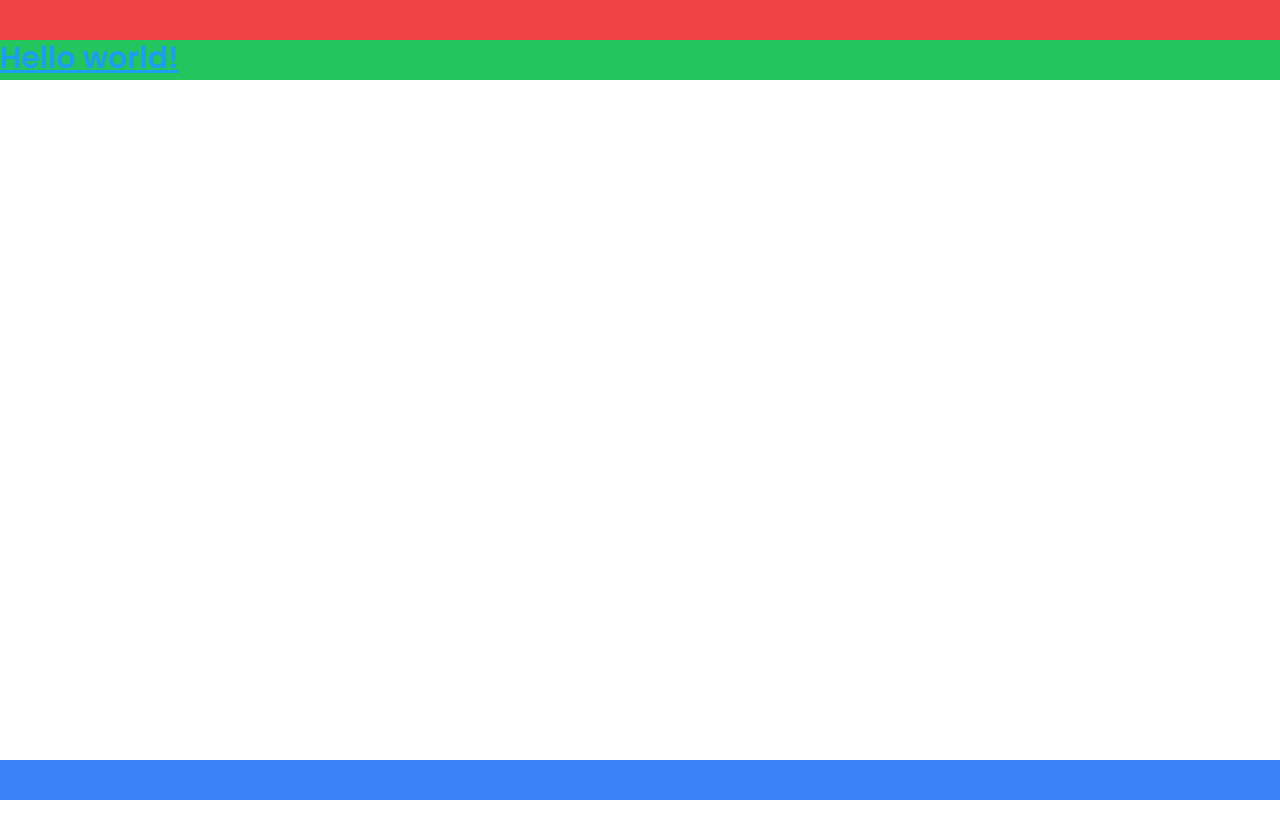
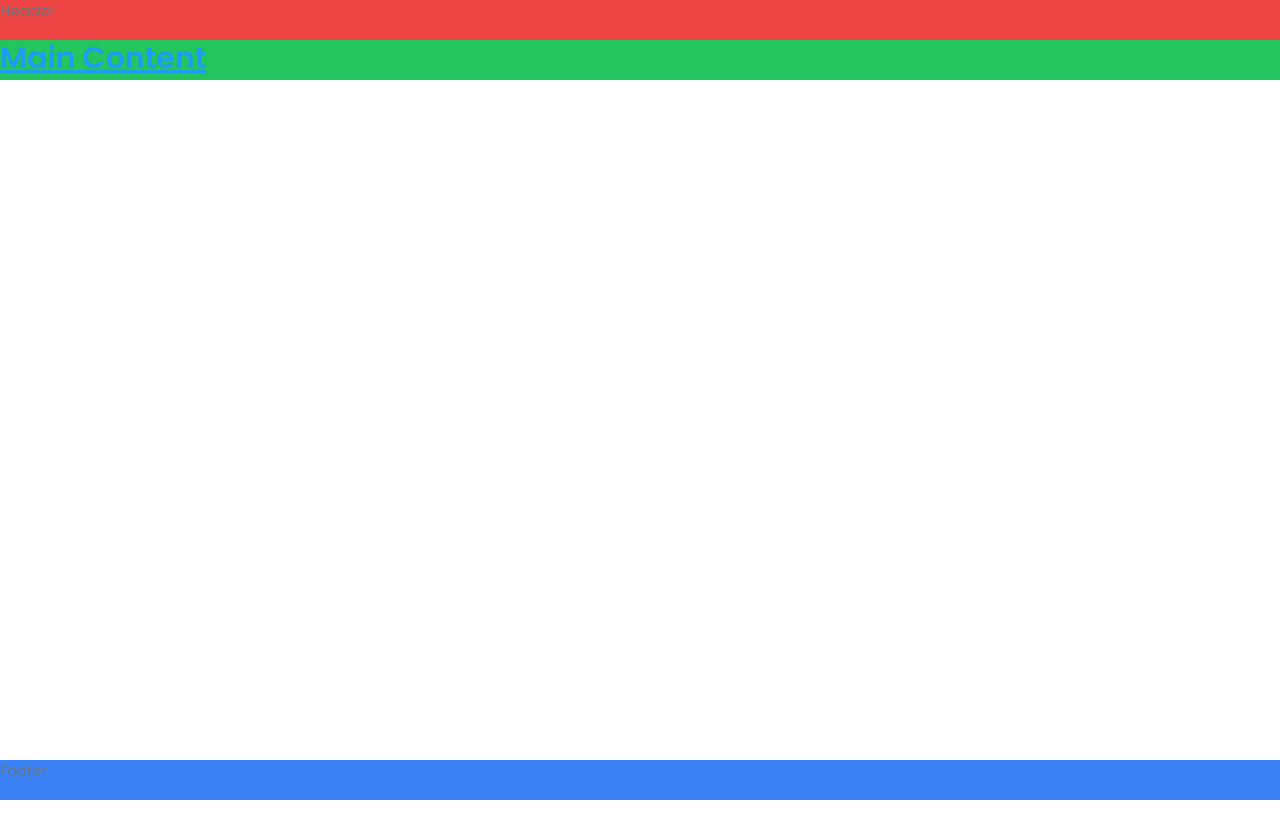
Before and after one commit to idkan/Portafolio, a Next.js app: page / in a window 1280 px wide. Shown: the top 838 px of the page. Built offline with nearby package versions, Linux system fonts and the light colour scheme.

Commit message:
Added main structure

```diff
--- a/pages/index.js
+++ b/pages/index.js
@@ -10,13 +10,17 @@ export default function Home() {
 				<link href="https://fonts.googleapis.com/css2?family=Poppins:wght@400;500;600&display=swap" rel="stylesheet" />
 			</Head>
 			<div className="flex flex-col h-screen justify-between">
-				<header className="h-10 bg-red-500"></header>
+				<header className="h-10 bg-red-500">
+					Header
+				</header>
 				<main className="mb-auto h-10 bg-green-500">
-					<h1 className="text-3xl font-bold underline text-primary">
-						Hello world!
-					</h1>
+					<p className="text-3xl font-bold underline text-primary">
+						Main Content
+					</p>
 				</main>
-				<footer className="h-10 bg-blue-500"></footer>
+				<footer className="h-10 bg-blue-500">
+					Footer
+				</footer>
 			</div>
 		</>
 	)
```
